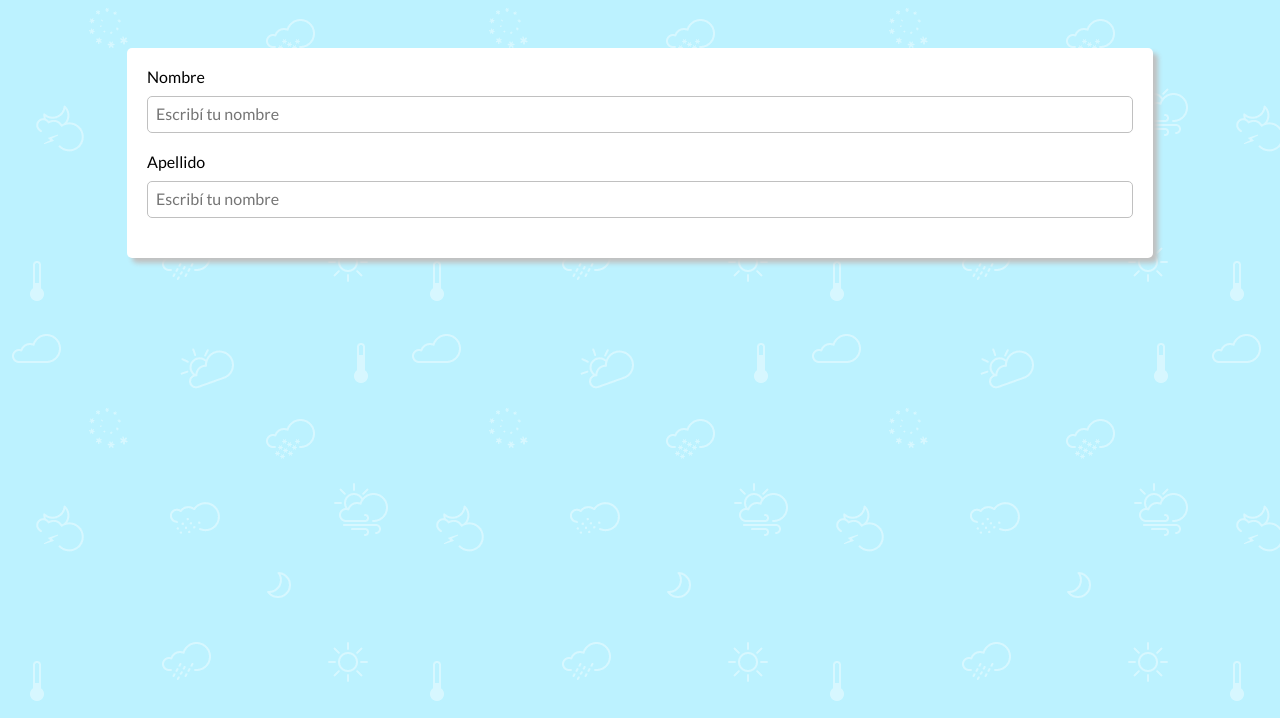
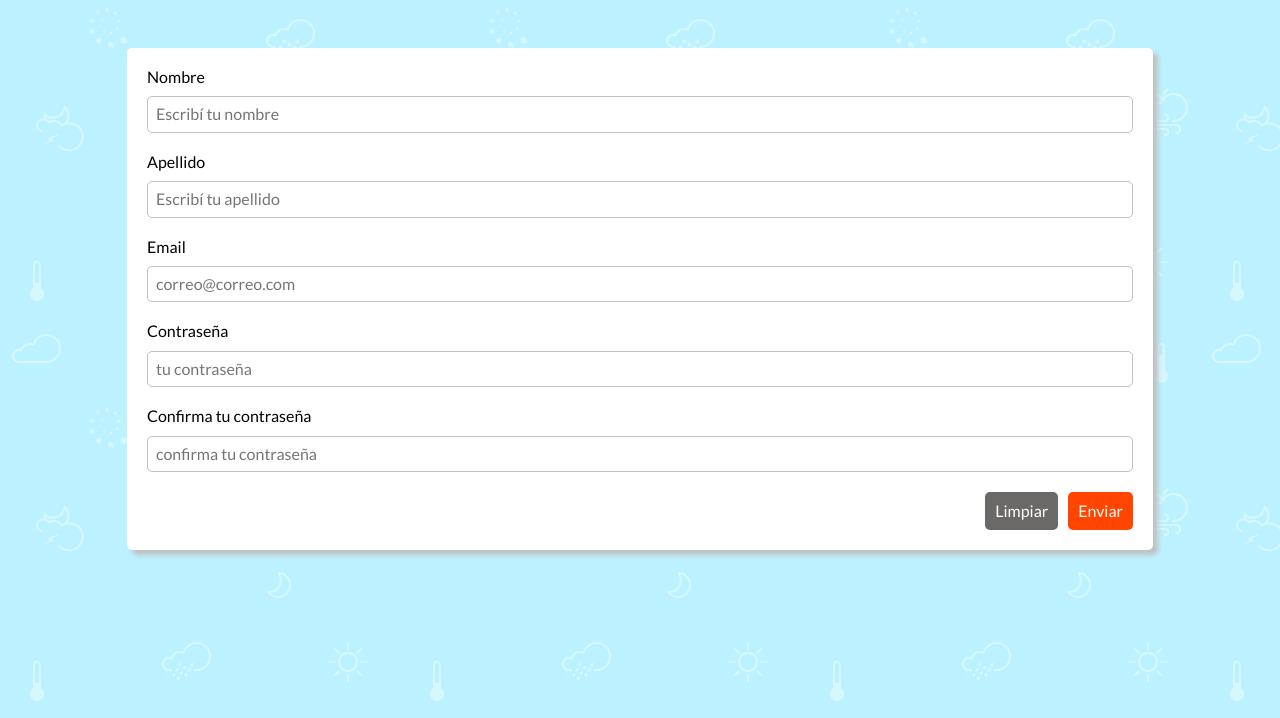
Before and after one commit to Comision22Formar/craftsy, a plain HTML site: page views/register.html in a window 1280 px wide. Shown: the part 82-800 px from the top of the page. Drawn offline with Linux system fonts and the light colour scheme.

Commit message:
feat: styles register done!

```diff
--- a/views/register.html
+++ b/views/register.html
@@ -31,12 +31,28 @@
       <section class="register__main__section">
         <form action="" class="form">
             <div class="form__box">
-                <label class="form__label" for="">Nombre</label>
-                <input class="form__input" type="text" placeholder="Escribí tu nombre">
+                <label class="form__label" for="name">Nombre</label>
+                <input class="form__input" id="name" type="text" placeholder="Escribí tu nombre" name="name">
             </div>
             <div class="form__box">
-                <label class="form__label" for="">Apellido</label>
-                <input class="form__input" type="text" placeholder="Escribí tu nombre">
+                <label class="form__label" for="surname">Apellido</label>
+                <input class="form__input" id="surname" type="text" placeholder="Escribí tu apellido" name="surname">
+            </div>
+            <div class="form__box">
+                <label class="form__label" for="email">Email</label>
+                <input class="form__input" id="email" type="email" placeholder="correo@correo.com" name="email">
+            </div>
+            <div class="form__box">
+                <label class="form__label" for="password">Contraseña</label>
+                <input class="form__input" id="password" type="password" placeholder="tu contraseña" name="password">
+            </div>
+            <div class="form__box">
+                <label class="form__label" for="password2">Confirma tu contraseña</label>
+                <input class="form__input" id="password2" type="password" placeholder="confirma tu contraseña" name="password2">
+            </div>
+            <div class="box__end">
+                <button class="button button__secondary" type="reset">Limpiar</button>
+                <button class="button button__primary" type="submit">Enviar</button>
             </div>
         </form>
       </section>
```
